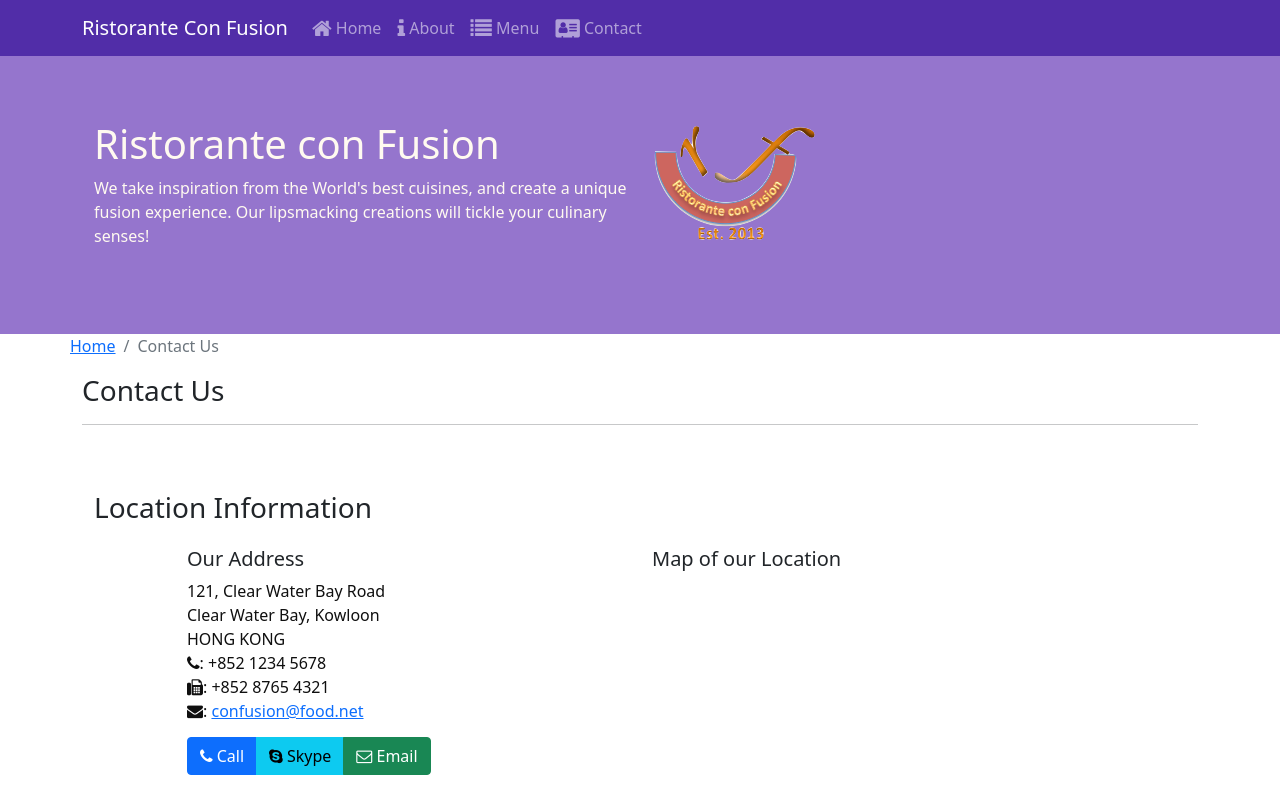
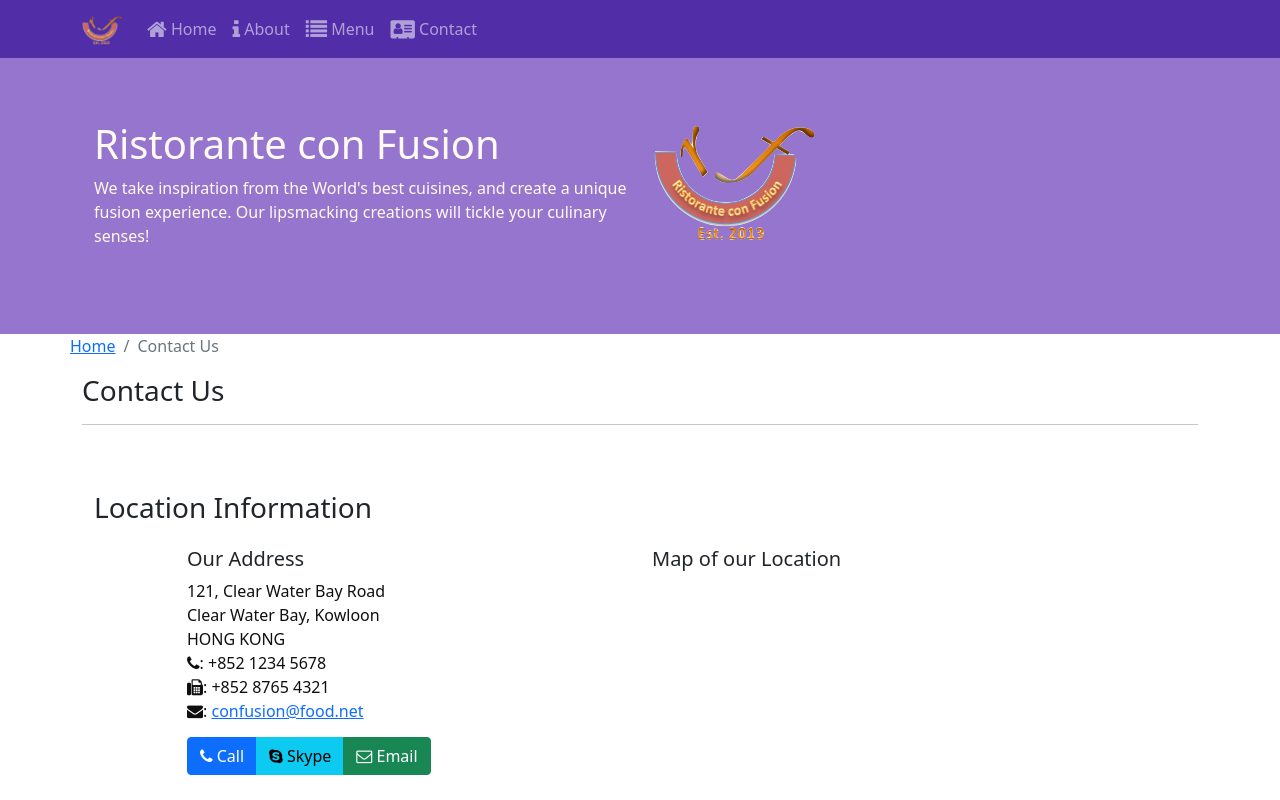
Before and after one commit to sora-k46/WebSandbox, a website: page fullstack_by_U_hongkong/contactus.html in a window 1280 px wide. Shown: the top 800 px of the page. Drawn offline with nearby package versions, Linux system fonts and the light colour scheme.

Commit message:
add logo to the navbar

```diff
--- a/fullstack_by_U_hongkong/contactus.html
+++ b/fullstack_by_U_hongkong/contactus.html
@@ -18,7 +18,7 @@
             <button class="navbar-toggler" type="button" data-toggle="collapse" data-target="#Navbar">
                 <span class="navbar-toggler-icon"></span>
             </button>
-            <a class="navbar-brand" href="#">Ristorante Con Fusion</a>
+            <a href="./" class="navbar-brand"><img src="./img/logo.png" alt="logo" height="30" width="41"></a>
             <div class="collapse navbar-collapse" id="Navbar">
                 <ul class="navbar-nav mr-auto">
                     <li class="nav-item"><a class="nav-link" href="./index.html"><span class="fa fa-home fa-lg"></span>
```
Also changed, not shown: fullstack_by_U_hongkong/index.html (+1 -1 lines), fullstack_by_U_hongkong/week1_assignment_U_hongkong/aboutus.html (+1 -1 lines).
